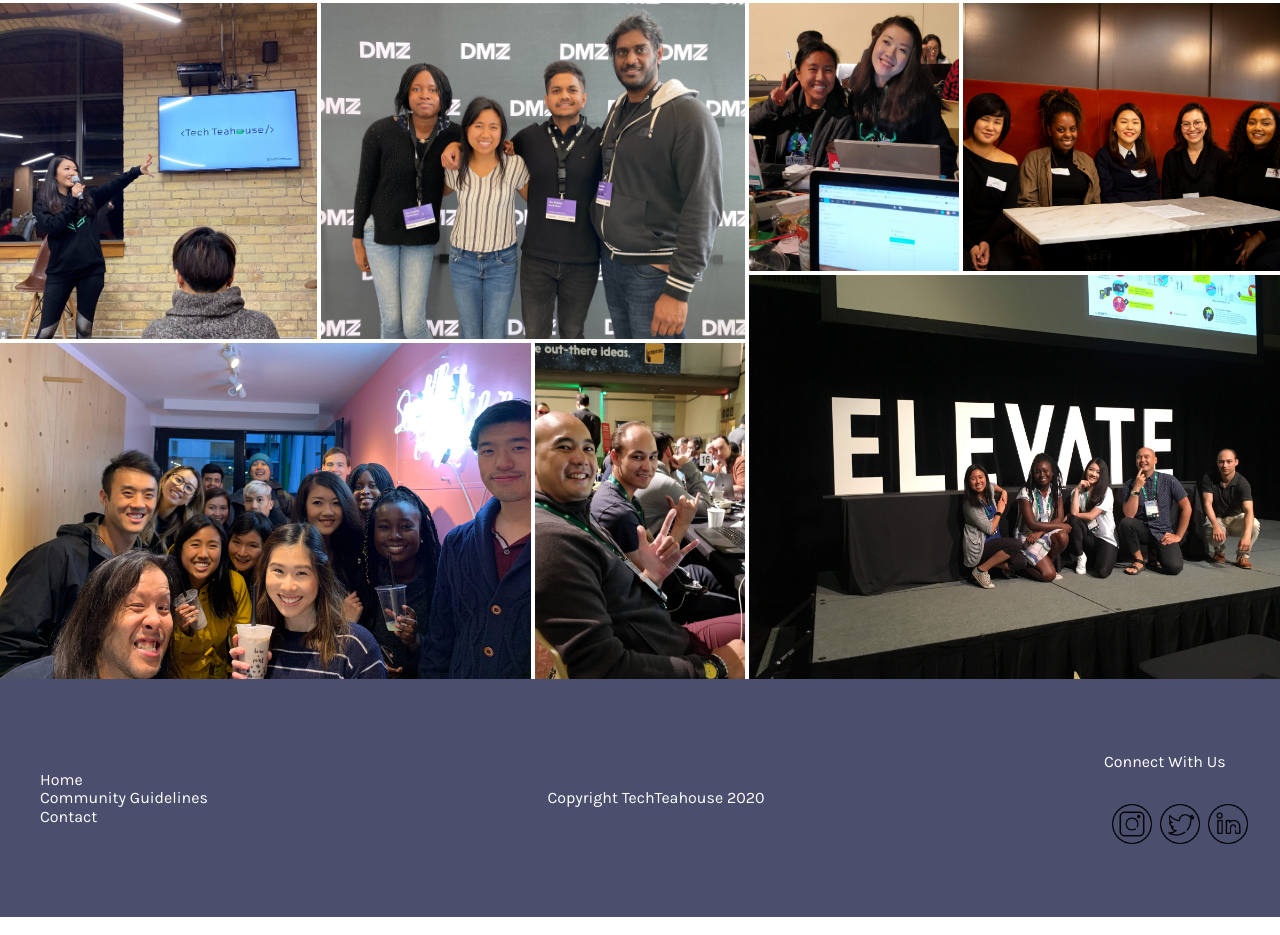
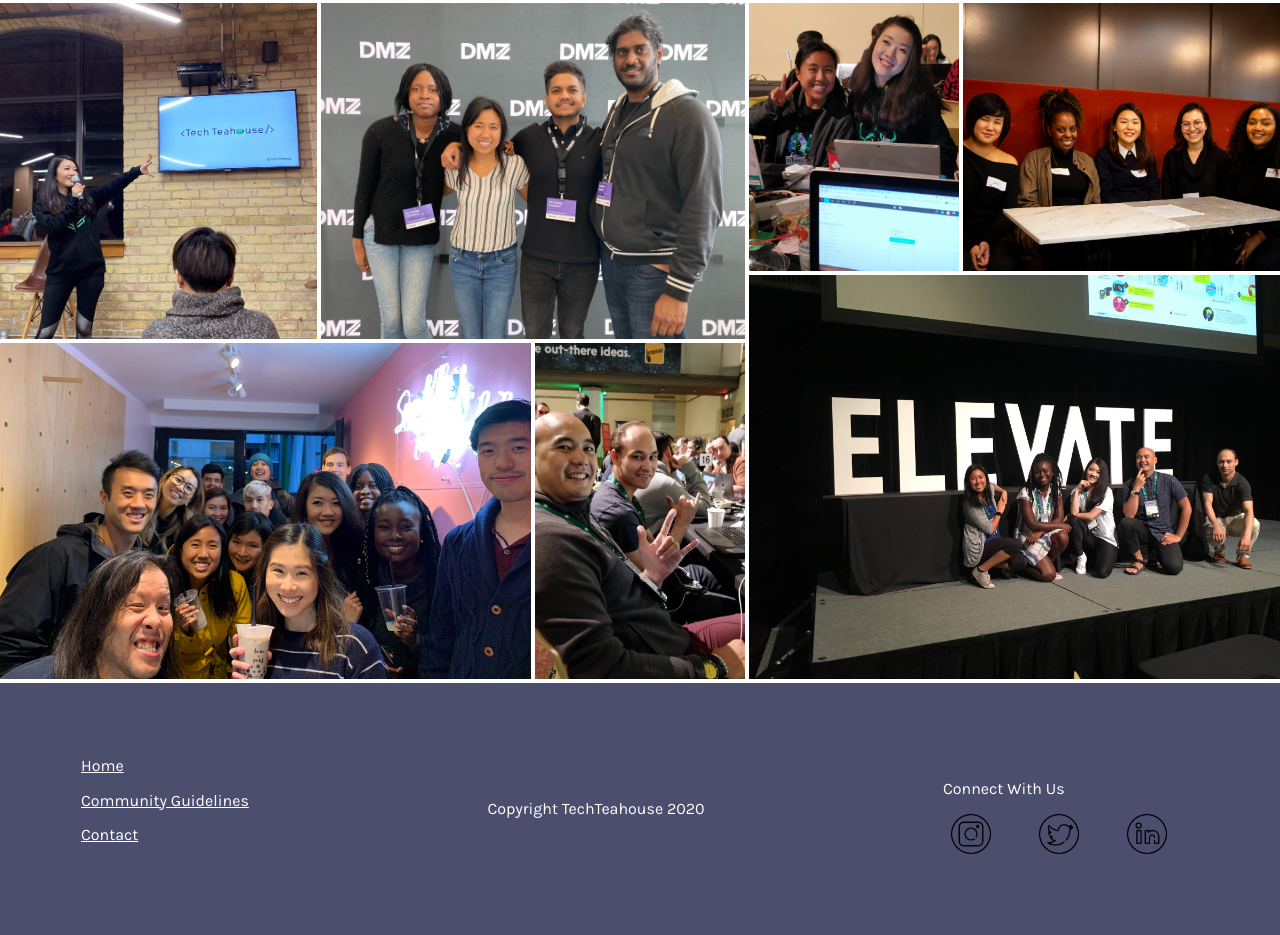
Before and after one commit to haphamo/Tech-TeaHouse, a Gatsby site: page / in a window 1280 px wide. Shown: the part 3071-4006 px from the top of the page. Built offline with nearby package versions, Linux system fonts and the light colour scheme; Gatsby itself is replaced by a stand-in of ours.

```diff
--- a/src/components/ImageGallery/css.js
+++ b/src/components/ImageGallery/css.js
@@ -12,7 +12,7 @@
     grid-template-columns: repeat(12, 1fr);
     grid-template-rows: repeat(10, 5vw);
     grid-gap: 4px;
-    margin-top: 4px;
+    margin: 4px 0;
   }
 `
 
--- /dev/null
+++ b/src/components/footer/css.js
@@ -0,0 +1,71 @@
+import styled from "styled-components"
+import { Link } from "gatsby"
+
+export const StyledFooter = styled.footer`
+  display: flex;
+  justify-content: space-between;
+  align-items: center;
+  color: #ffffff;
+  background-color: #4b4e6d;
+  padding: 74px 81px;
+  font-weight: normal;
+  font-family: "Karla";
+  font-size: 1rem;
+`
+
+export const StyledFooterLeft = styled.div`
+  display: flex;
+
+  li {
+    list-style: none;
+  }
+`
+
+export const StyledFooterMiddle = styled.div`
+  text-align: center;
+`
+
+export const StyledFooterRight = styled.div`
+  display: flex;
+  padding-right: 2rem;
+  flex-direction: column;
+
+
+  ul {
+    display: inline-flex;
+    padding: 0;
+
+  li {
+    list-style: none;
+    padding-left: 0.5rem;
+  }
+
+  img {
+    width: 40px;
+    height: 40px;
+  }
+`
+
+export const FooterLink = styled(Link)`
+  text-decoration: underline;
+  color: #fff;
+  cursor: pointer;
+`
+
+export const UL = styled.ul`
+  padding: 0;
+  margin: 0;
+`
+
+export const NavItem = styled.li`
+  margin-bottom: 16px;
+`
+export const SocialIconList = styled(UL)`
+  display: flex;
+`
+
+export const SocialIconItem = styled.li`
+  &:not(:last-child) {
+    margin-right: 40px;
+  }
+`
--- a/src/components/footer/index.js
+++ b/src/components/footer/index.js
@@ -1,93 +1,51 @@
 import React from "react"
-import styled from "styled-components"
 import insta from "../../images/instagram.png"
 import twitter from "../../images/twitter.png"
 import linkedin from "../../images/linkedin.png"
-import { Link } from "gatsby"
-
-const StyledFooter = styled.footer`
-  display: flex;
-  justify-content: space-between;
-  color: #ffffff;
-  align-items: center;
-  background-color: #4b4e6d;
-  height: 238px;
-`
-
-const StyledFooterLeft = styled.div`
-  display: flex;
-
-  li {
-    list-style: none;
-  }
-
-  a {
-    color: #ffffff;
-    text-decoration: none;
-  }
-
-  a:hover {
-    color: #ffffff;
-  }
-`
-
-const StyledFooterMiddle = styled.div`
-  display: flex;
-`
-
-const StyledFooterRight = styled.div`
-  display: flex;
-  padding-right: 2rem;
-  flex-direction: column;
-
-
-  ul {
-    display: inline-flex;
-    padding: 0;
-
-  li {
-    list-style: none;
-    padding-left: 0.5rem;
-  }
-
-  img {
-    width: 40px;
-    height: 40px;
-  }
-`
+import {
+  StyledFooter,
+  StyledFooterLeft,
+  StyledFooterMiddle,
+  StyledFooterRight,
+  UL,
+  NavItem,
+  FooterLink,
+  SocialIconList,
+  SocialIconItem,
+} from "./css"
 
 const Footer = () => {
   return (
     <StyledFooter>
       <StyledFooterLeft>
-        <ul>
-          <li>
-            <Link to="/">Home</Link>
-          </li>
-          <li>
-            <Link to="/">Community Guidelines</Link>
-          </li>
-          <li>
-            <Link to="/">Contact</Link>
-          </li>
-        </ul>
+        <UL>
+          <NavItem>
+            <FooterLink to="/">Home</FooterLink>
+          </NavItem>
+          <NavItem>
+            <FooterLink to="/">Community Guidelines</FooterLink>
+          </NavItem>
+          <NavItem>
+            <FooterLink to="/">Contact</FooterLink>
+          </NavItem>
+        </UL>
       </StyledFooterLeft>
       <StyledFooterMiddle>
         <p>Copyright TechTeahouse 2020</p>
       </StyledFooterMiddle>
       <StyledFooterRight>
         <p>Connect With Us</p>
-        <ul>
-          <li>
+        <SocialIconList>
+          <SocialIconItem>
             <img src={insta} alt="instagram link" />
-          </li>
-          <li>
+          </SocialIconItem>
+          <SocialIconItem>
             <img src={twitter} alt="twitter link" />
-          </li>
-          <li>
+          </SocialIconItem>
+          <SocialIconItem>
             <img src={linkedin} alt="Linkedin link" />
-          </li>
-        </ul>
+          </SocialIconItem>
+        </SocialIconList>
       </StyledFooterRight>
     </StyledFooter>
   )
```
